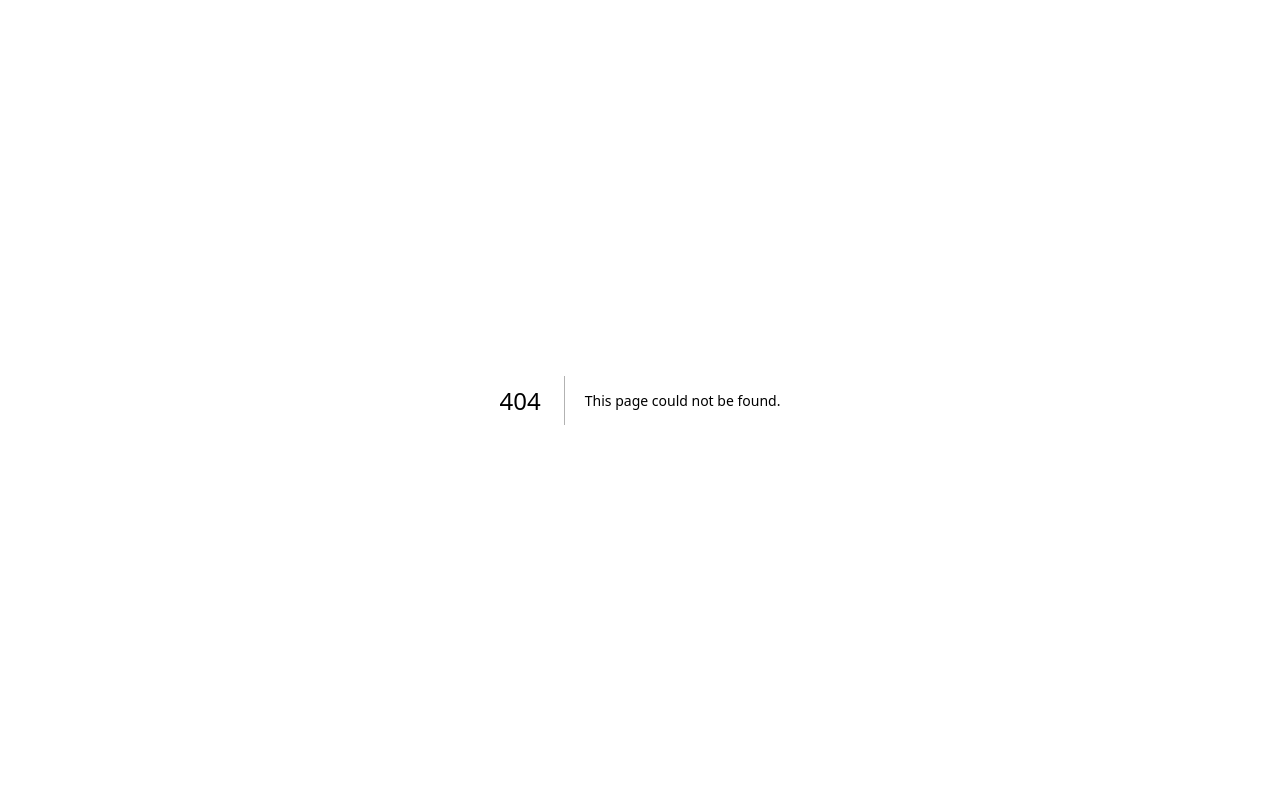
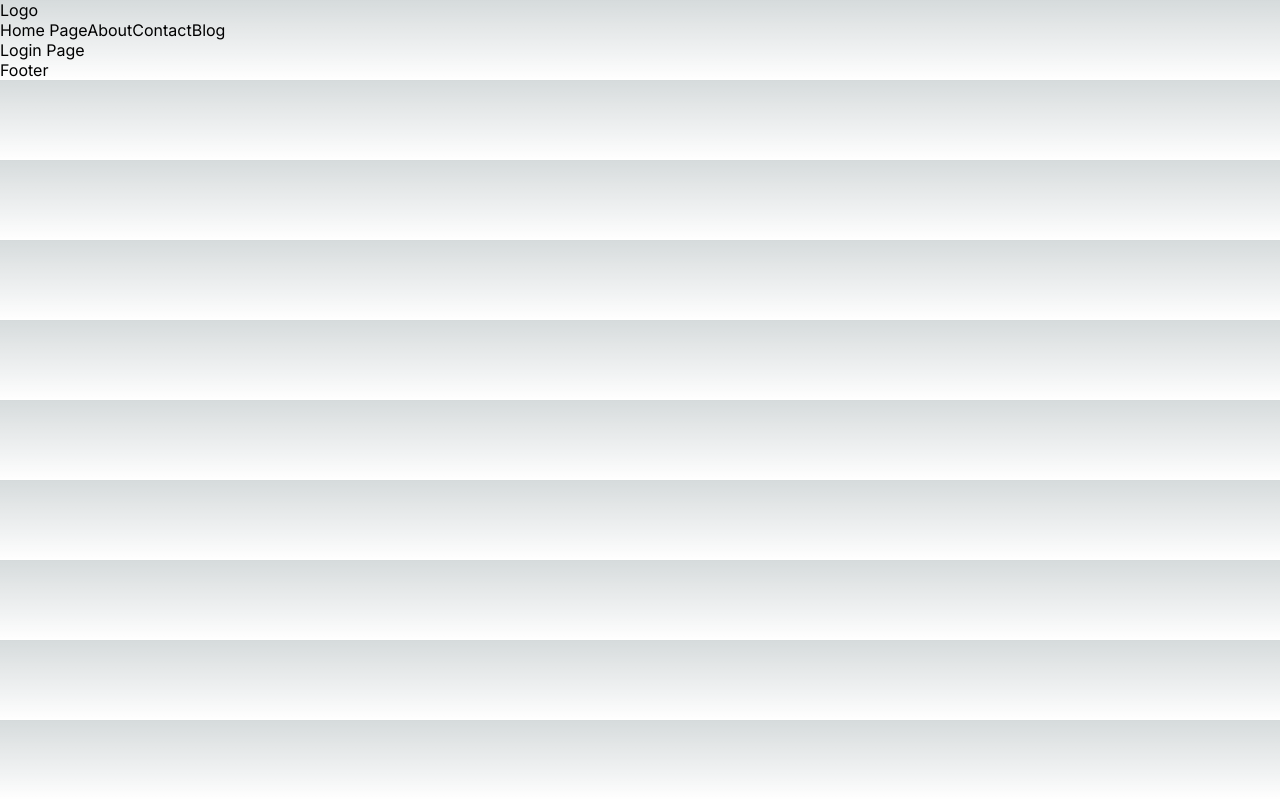
Before and after one commit to pharaoht/lama_thoughts, a Next.js app: page /login in a window 1280 px wide. Before the commit this address had no page. Built offline with nearby package versions, Linux system fonts and the light colour scheme.

Commit message:
next.js layout feature complete

```diff
--- /dev/null
+++ b/src/app/(auth)/login/page.jsx
@@ -0,0 +1,9 @@
+const LoginPage = () => {
+
+    return (
+        <div>Login Page</div>
+    )
+};
+
+
+export default LoginPage;
--- a/src/app/layout.js
+++ b/src/app/layout.js
@@ -1,5 +1,7 @@
 import { Inter } from "next/font/google";
 import "./globals.css";
+import Navbar from "@/components/navBar/Navbar";
+import Footer from "@/components/footer/Footer";
 
 const inter = Inter({ subsets: ["latin"] });
 
@@ -11,7 +13,11 @@
 export default function RootLayout({ children }) {
   return (
     <html lang="en">
-      <body className={inter.className}>{children}</body>
+      <body className={inter.className}>
+        <Navbar />
+        {children}
+        <Footer />
+      </body>
     </html>
   );
 }
--- a/src/app/page.jsx
+++ b/src/app/page.jsx
@@ -6,3 +6,9 @@
 };
 
 export default HomePage;
+
+
+
+// app is specified as our router folder, all folders dealing with routes should go there
+// components and everything else goes in src
+//all route files must be name page
--- /dev/null
+++ b/src/components/footer/Footer.jsx
@@ -0,0 +1,8 @@
+const Footer = () => {
+
+    return (
+        <div>Footer</div>
+    )
+};
+
+export default Footer;
--- /dev/null
+++ b/src/components/navBar/Navbar.jsx
@@ -0,0 +1,15 @@
+import Links from "./links/Links";
+
+const Navbar = () => {
+
+    return (
+        <div>
+            <div>Logo</div>
+            <div>
+                <Links />
+            </div>
+        </div>
+    )
+};
+
+export default Navbar;
--- /dev/null
+++ b/src/components/navBar/links/Links.jsx
@@ -0,0 +1,38 @@
+import Link from "next/link"
+
+const Links = () => {
+
+    const links = [
+        {
+            title: 'Home Page',
+            path: '/'
+        },
+        {
+            title: 'About',
+            path: '/about'
+        },
+        {
+            title: 'Contact',
+            path: '/contact'
+        },
+        {
+            title: 'Blog',
+            path: '/blog'
+        }
+    ];
+
+    return (
+        <div>
+            {
+                links.map((link) => (
+                    <Link href={link.path} key={link.title}>
+                        {link.title}
+                    </Link>
+                ))
+            }
+
+        </div>
+    )
+};
+
+export default Links;
```
Also changed, not shown: src/app/(auth)/forgot-password/page.jsx (added, +9 -0 lines), src/app/(auth)/resgister/page.jsx (added, +9 -0 lines), src/app/error.jsx (added, +10 -0 lines), src/app/loading.jsx (added, +9 -0 lines), src/app/not-found.jsx (added, +11 -0 lines).
